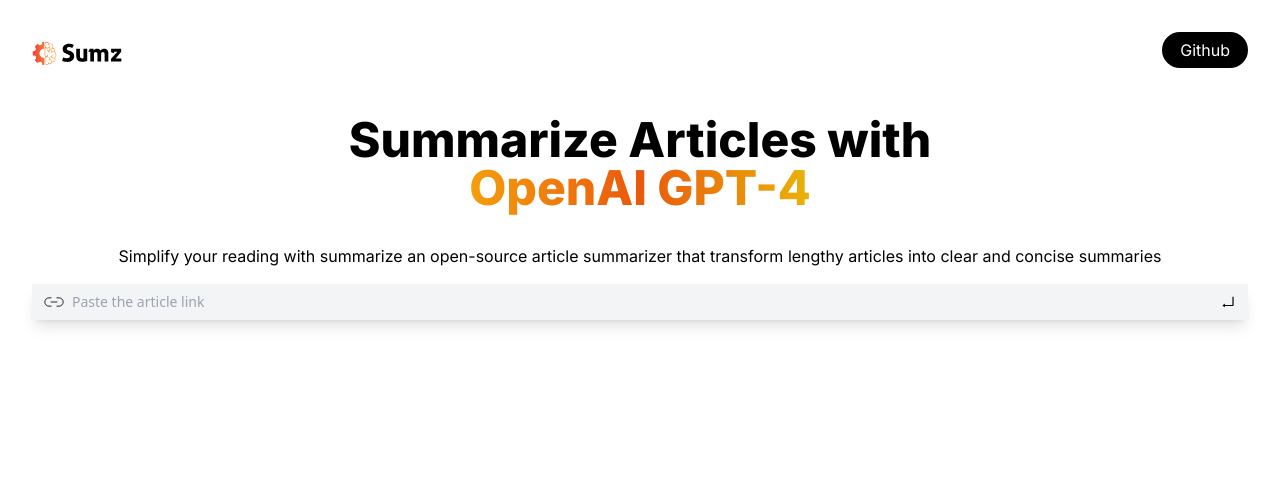
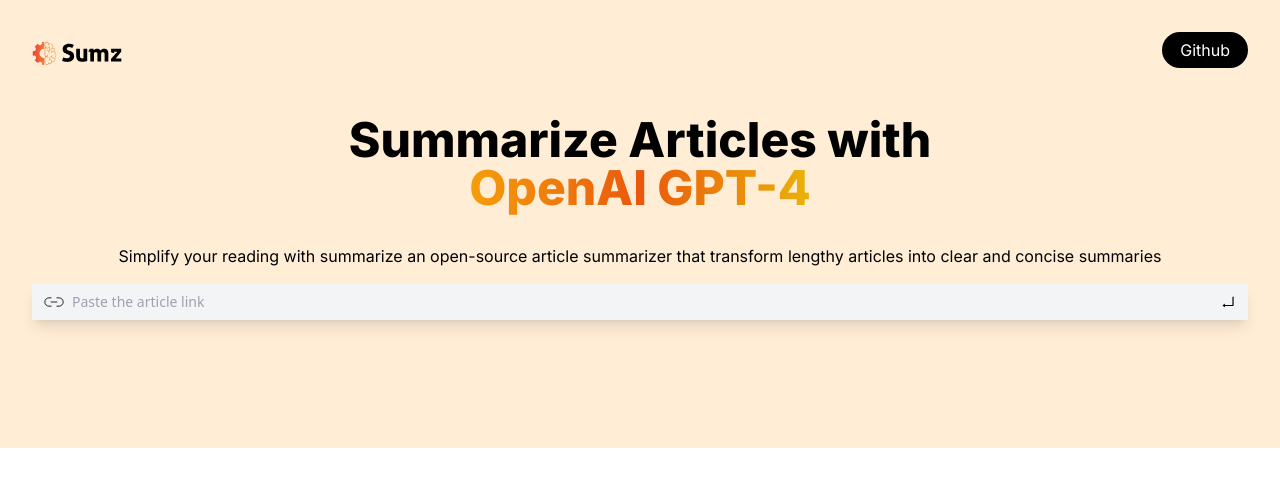
Before and after one commit to idowuemmao/ai-summarizer, a React (Vite) app: page / in a window 1280 px wide. Shown: the top 486 px of the page. Built offline with nearby package versions, Linux system fonts and the light colour scheme.

Commit message:
background color changed

```diff
--- a/src/App.jsx
+++ b/src/App.jsx
@@ -3,7 +3,7 @@
 
 const App = () => {
   return (
-    <main className="p-8">
+    <main className="p-8 bg-orange-100">
       <Hero />
       <Demo />
     </main>
```
